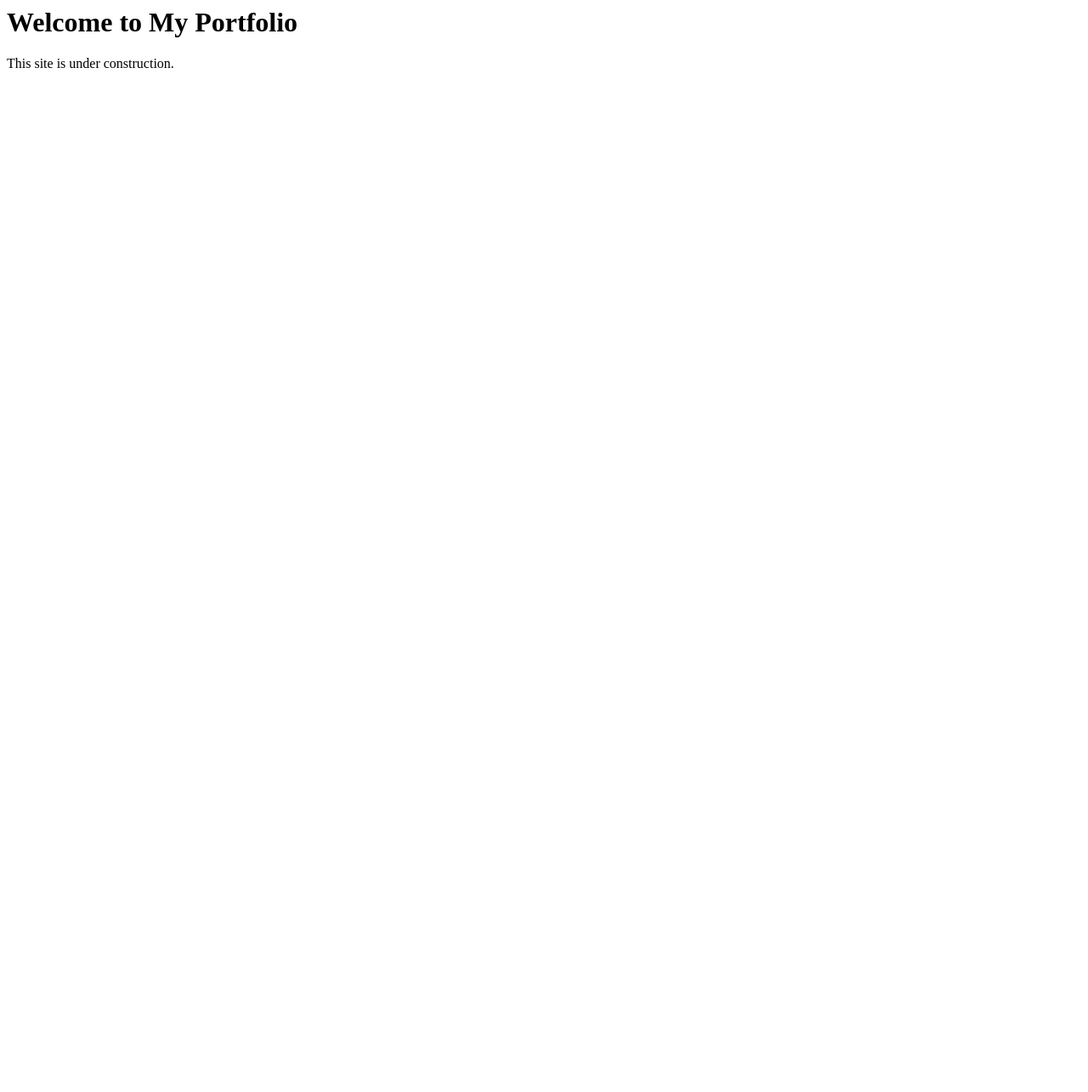
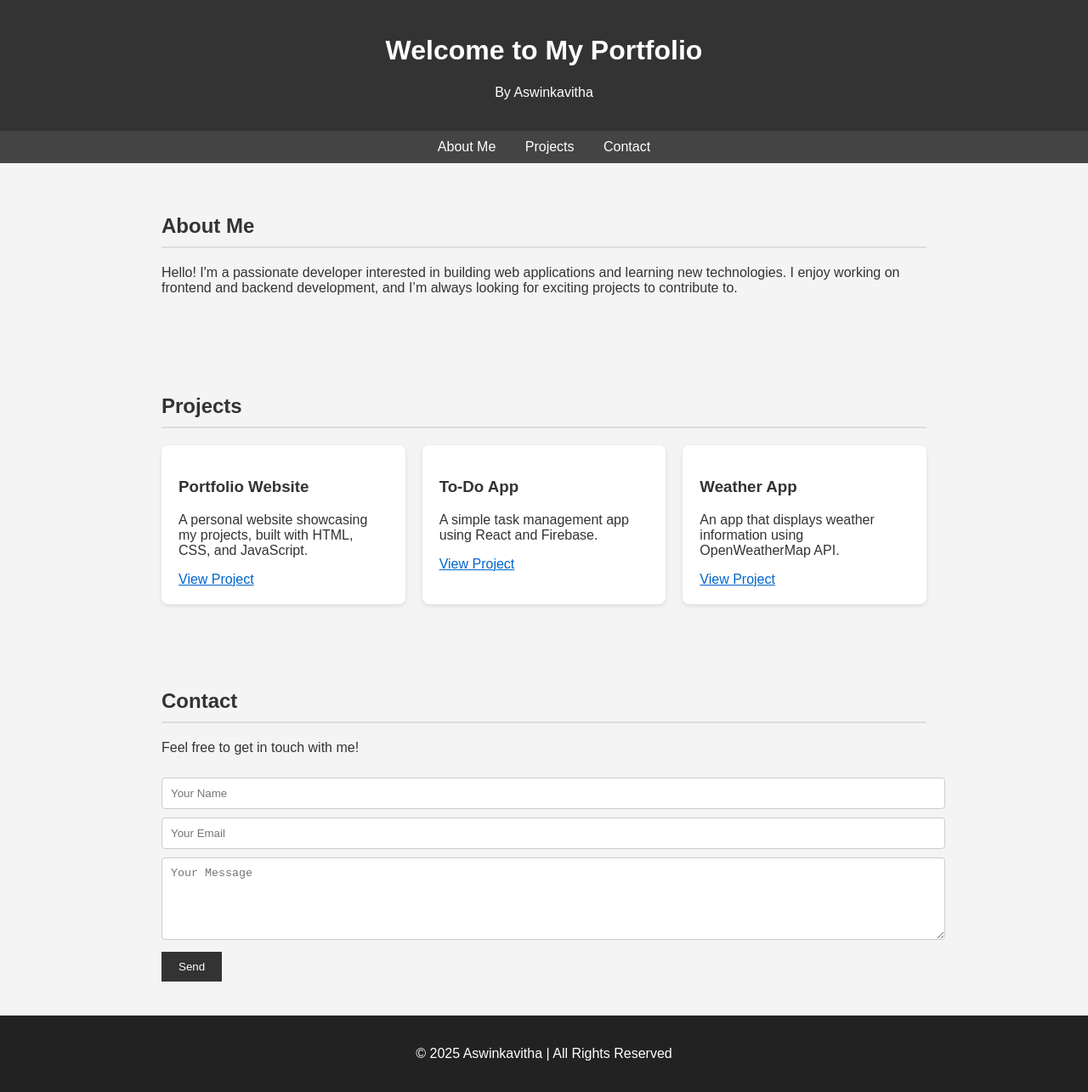
Before and after one commit to aswinkavitha/portfolio, a plain HTML site: page index.html in a window 1280 px wide. Shown: the whole page at 85% size. Before the commit the page ends 800 px from the top, so only its background shows below. Drawn offline with Linux system fonts and the light colour scheme.

Commit message:
index.html

```diff
--- a/index.html
+++ b/index.html
@@ -1,7 +1,143 @@
-<html>
-  <head><title>My Portfolio</title></head>
-  <body>
-    <h1>Welcome to My Portfolio</h1>
-    <p>This site is under construction.</p>
-  </body>
+<!DOCTYPE html>
+<html lang="en">
+<head>
+  <meta charset="UTF-8">
+  <meta name="viewport" content="width=device-width, initial-scale=1">
+  <title>My Portfolio</title>
+  <style>
+    body {
+      font-family: Arial, sans-serif;
+      margin: 0;
+      background-color: #f4f4f4;
+      color: #333;
+    }
+
+    header {
+      background-color: #333;
+      color: #fff;
+      padding: 20px 0;
+      text-align: center;
+    }
+
+    nav {
+      background-color: #444;
+      padding: 10px;
+      text-align: center;
+    }
+
+    nav a {
+      color: white;
+      text-decoration: none;
+      margin: 0 15px;
+    }
+
+    section {
+      padding: 40px 20px;
+      max-width: 900px;
+      margin: auto;
+    }
+
+    h2 {
+      color: #333;
+      border-bottom: 2px solid #ddd;
+      padding-bottom: 10px;
+    }
+
+    .projects-grid {
+      display: grid;
+      grid-template-columns: repeat(auto-fit, minmax(250px, 1fr));
+      gap: 20px;
+    }
+
+    .project {
+      background-color: white;
+      padding: 20px;
+      border-radius: 8px;
+      box-shadow: 0 2px 5px rgba(0,0,0,0.1);
+    }
+
+    footer {
+      text-align: center;
+      padding: 20px;
+      background-color: #222;
+      color: white;
+    }
+
+    a {
+      color: #0066cc;
+    }
+
+    input, textarea {
+      width: 100%;
+      padding: 10px;
+      margin-top: 10px;
+      border-radius: 4px;
+      border: 1px solid #ccc;
+    }
+
+    button {
+      padding: 10px 20px;
+      margin-top: 10px;
+      background-color: #333;
+      color: white;
+      border: none;
+      cursor: pointer;
+    }
+  </style>
+</head>
+<body>
+
+<header>
+  <h1>Welcome to My Portfolio</h1>
+  <p>By Aswinkavitha</p>
+</header>
+
+<nav>
+  <a href="#about">About Me</a>
+  <a href="#projects">Projects</a>
+  <a href="#contact">Contact</a>
+</nav>
+
+<section id="about">
+  <h2>About Me</h2>
+  <p>Hello! I'm a passionate developer interested in building web applications and learning new technologies. I enjoy working on frontend and backend development, and I’m always looking for exciting projects to contribute to.</p>
+</section>
+
+<section id="projects">
+  <h2>Projects</h2>
+  <div class="projects-grid">
+    <div class="project">
+      <h3>Portfolio Website</h3>
+      <p>A personal website showcasing my projects, built with HTML, CSS, and JavaScript.</p>
+      <a href="#">View Project</a>
+    </div>
+    <div class="project">
+      <h3>To-Do App</h3>
+      <p>A simple task management app using React and Firebase.</p>
+      <a href="#">View Project</a>
+    </div>
+    <div class="project">
+      <h3>Weather App</h3>
+      <p>An app that displays weather information using OpenWeatherMap API.</p>
+      <a href="#">View Project</a>
+    </div>
+  </div>
+</section>
+
+<section id="contact">
+  <h2>Contact</h2>
+  <p>Feel free to get in touch with me!</p>
+  <form>
+    <input type="text" placeholder="Your Name" required />
+    <input type="email" placeholder="Your Email" required />
+    <textarea placeholder="Your Message" rows="5" required></textarea>
+    <button type="submit">Send</button>
+  </form>
+</section>
+
+<footer>
+  <p>&copy; 2025 Aswinkavitha | All Rights Reserved</p>
+</footer>
+
+</body>
 </html>
```
